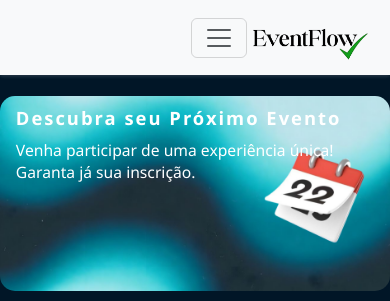
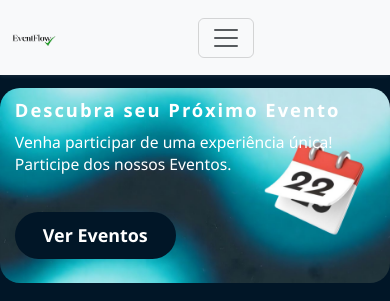
Before and after one commit to Pestanadev/unialfaHackathon, a PHP site: page / in a window 390 px wide. Shown: the top 301 px of the page. Run offline with PHP 8.4, Linux system fonts and the light colour scheme.

Commit message:
Trabalhando com CSS, modificando Bainner e outros tratamentos.

```diff
--- a/public/index.php
+++ b/public/index.php
@@ -16,13 +16,11 @@
     <div class="centralizado">
         <?php include '../templates/header.php'; ?>
 
-        <div class="centralizado">
-            <?php include '../templates/header.php'; ?>
-
         <div class="banner-container">
             <div class="banner-text">
                 <h1 class="banner-title">Descubra seu Próximo Evento</h1>
-                    <p class="banner-desc">Venha participar de uma experiência única! Garanta já sua inscrição.</p>
+                <p class="banner-desc">Venha participar de uma experiência única! Participe dos nossos Eventos.</p>
+                <a href="#eventos" class="btn-ver-eventos">Ver Eventos</a>
             </div>
             <img src="../style/img/banner1.png" alt="banner1" class="top-banner">
         </div>
@@ -35,7 +33,7 @@
                 <a href="#" class="btn btn-primary">Go somewhere</a>
             </div>
         </div>
-        </div>
+
     </div>
     <?php include '../templates/footer.php'; ?>
 </body>
--- a/style/style.css
+++ b/style/style.css
@@ -50,12 +50,32 @@ header {
 }
 
 #logo {
+  height: 130px;
+  max-height: 80px;
+  width: auto;
   padding-left: 15rem;
   position: absolute;
-  height: 130px;
   top: 50%;
   left: 0;
   transform: translateY(-50%);
+  transition: all 0.3s;
+}
+
+@media (max-width: 768px) {
+  #logo {
+    position: static;
+    height: 130px;
+    max-height: 48px;
+    padding-left: 0;
+    margin-right: auto;
+    transform: none;
+    display: block;
+  }
+
+  .container-fluid {
+    padding-left: 8px;
+    padding-right: 8px;
+  }
 }
 
 .top-banner {
@@ -155,6 +175,102 @@ header {
   }
 }
 
+.banner-container {
+  position: relative;
+  width: 100%;
+  max-width: 800px;
+  margin: 0 auto 20px auto;
+}
+
+.top-banner {
+  display: block;
+  width: 100%;
+  max-width: 800px;
+  height: auto;
+  margin: 0;
+  border-radius: 20px;
+}
+
+.banner-text {
+  position: absolute;
+  top: 10%;
+  left: 5%;
+  z-index: 2;
+  color: #fff;
+  max-width: 350px;
+  background: transparent;
+  padding: 16px 24px 24px 24px;
+  border-radius: 16px;
+  opacity: 0;
+  animation: fadeInText 1s ease-in-out 0.2s forwards;
+  display: flex;
+  flex-direction: column;
+  align-items: flex-start;
+}
+
+.btn-ver-eventos {
+  display: inline-block;
+  margin-top: 20px;
+  padding: 10px 28px;
+  background: #011627;
+  color: #ffffff;
+  font-size: 1.12rem;
+  font-weight: 600;
+  border: none;
+  border-radius: 30px;
+  text-decoration: none;
+  box-shadow: 0 2px 8px rgba(24, 24, 24, 0.07);
+  transition: background 0.5s, transform 0.15s;
+  cursor: pointer;
+}
+
+.btn-ver-eventos:hover,
+.btn-ver-eventos:focus {
+  background: #41EAD4;
+  transform: translateY(-2px) scale(1.03);
+  color: #000000;
+  text-decoration: none;
+}
+
+@media (max-width: 900px) {
+
+  .banner-container,
+  .top-banner {
+    max-width: 100%;
+  }
+
+  .banner-text {
+    max-width: 80vw;
+    left: 6%;
+    top: 6%;
+    padding: 10px 14px 18px 14px;
+  }
+
+  .banner-title {
+    font-size: 1.5rem;
+  }
+
+  .banner-desc {
+    font-size: 1rem;
+  }
+}
+
+@media (max-width: 600px) {
+  .banner-text {
+    max-width: 97vw;
+    left: 2%;
+    top: 2%;
+    padding: 7px 7px 15px 7px;
+  }
+
+  .banner-title {
+    font-size: 1.15rem;
+  }
+
+  .banner-desc {
+    font-size: 0.98rem;
+  }
+}
 
 .footer {
   background: #011627;
@@ -175,7 +291,7 @@ header {
 }
 
 .footer-section {
-  flex: 1 1 250px;
+  flex: 1 1 150px;
   min-width: 220px;
   margin-bottom: 40px;
 }
--- a/templates/header.php
+++ b/templates/header.php
@@ -1,9 +1,8 @@
 <header>
     <nav class="navbar navbar-expand-lg bg-body-tertiary fixed-top">
         <div class="container-fluid">
-            <a class="navbar-brand" href="#">
-                <img src="../style/img/logo.png" id="logo" alt="logo">
-            </a>
+            <img src="../style/img/logo.png" id="logo" alt="logo">
+
             <button class="navbar-toggler" type="button" data-bs-toggle="collapse" data-bs-target="#navbarNavDropdown" aria-controls="navbarNavDropdown" aria-expanded="false" aria-label="Toggle navigation">
                 <span class="navbar-toggler-icon"></span>
             </button>
@@ -13,20 +12,13 @@
                         <a class="nav-link active" aria-current="page" href="#">Home</a>
                     </li>
                     <li class="nav-item">
-                        <a class="nav-link" href="#">Features</a>
+                        <a class="nav-link" href="#">Meus Eventos</a>
                     </li>
                     <li class="nav-item">
-                        <a class="nav-link" href="#">Pricing</a>
+                        <a class="nav-link" href="#">Meus Certificados</a>
                     </li>
-                    <li class="nav-item dropdown">
-                        <a class="nav-link dropdown-toggle" href="#" role="button" data-bs-toggle="dropdown" aria-expanded="false">
-                            Dropdown link
-                        </a>
-                        <ul class="dropdown-menu">
-                            <li><a class="dropdown-item" href="#">Action</a></li>
-                            <li><a class="dropdown-item" href="#">Another action</a></li>
-                            <li><a class="dropdown-item" href="#">Something else here</a></li>
-                        </ul>
+                    <li class="nav-item">
+                        <a class="nav-link" href="#">Eu</a>
                     </li>
                 </ul>
             </div>
```
Lines whose indentation alone changed are shown as unchanged.
